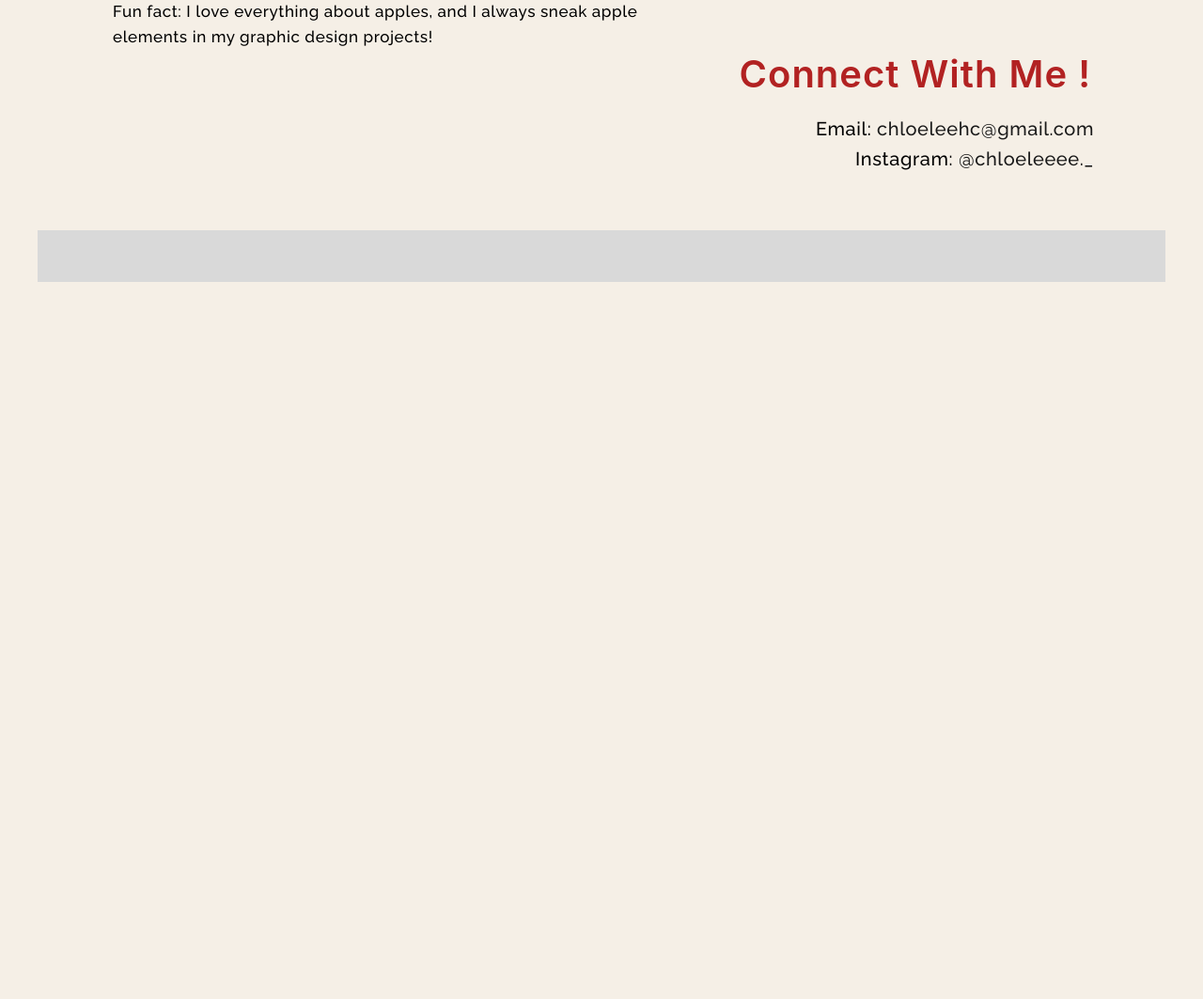
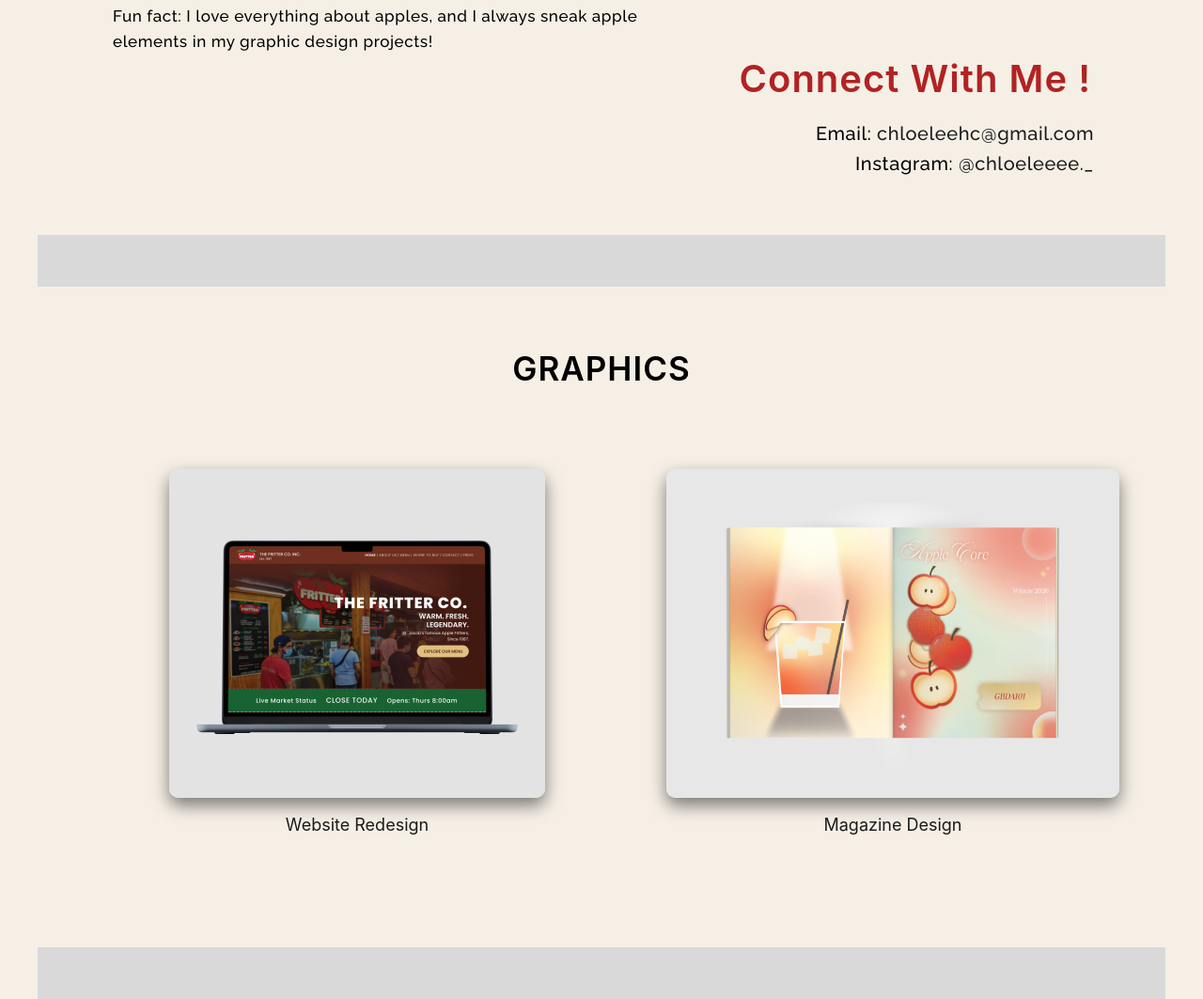
Before and after one commit to chloeleehc/a3-webdesign, a plain HTML site: page index.html in a window 1280 px wide. Shown: the part 1475-2538 px from the top of the page at 94% size. Before the commit the page ends 1775 px from the top, so only its background shows below. Drawn offline with Linux system fonts and the light colour scheme.

Commit message:
( ◕ ◞ ◕ ) auto commit

```diff
--- a/index.html
+++ b/index.html
@@ -30,20 +30,24 @@
     .container {
       width: 1200px;
       margin: 0 auto;
+      box-sizing: border-box;
     }
     nav {
       background-color: #D9D9D9;
-      height: 40px;
-      line-height: 40px;
+      height: 45px;
+      line-height: 45px;
       padding: 10px 40px;
       font-size: 17px;
-      text-align: right;
+      display: flex;
+      align-items: center;
+      justify-content: space-between;
       top: 0;
       position: sticky;
     }
 
     nav ul {
       list-style-type: none;
+      display: flex;
       margin: 0;
       padding: 0;
     }
@@ -52,6 +56,7 @@
       display: inline;
       margin-left: 45px;
     }
+
     .hero-section {
       display: grid;
       grid-template-columns: 45% 55%;
@@ -191,12 +196,46 @@
       width: 400px;
       max-width: 100%;
     }
+
+    .graphics-section {
+      padding: 60px 80px 70px 80px;
+    }
+
+    .graphics-heading {
+      text-align: center;
+      font-size: 35px;
+      margin: 0 0 80px 0;
+    }
+
+    .graphics-grid {
+      display: grid;
+      grid-template-columns: 50% 50%;
+      gap: 50px;
+    }
+
+
+    .graphic-pic img {
+      max-width: 100%;
+      max-height: 350px;
+      object-fit: contain;
+      border-radius: 10px;
+      box-shadow: 0 8px 18px rgba(0, 0, 0, 0.5);
+      display: block;
+      margin: 0 auto;
+    }
+
+    .graphic-caption {
+      font-size: 18px;
+      margin: 18px 0 50px 0;
+      text-align: center;
+    }
   </style>
   </head>
   <body>
     <div class="container">
       <nav>
         <ul>
+          <img src="AppleFolder.png" width="42" alt="Apple Folder">
           <li><a href="#home">home</a></li>
           <li><a href="#projects">projects</a></li>
           <li><a href="#about">about</a></li>
@@ -259,6 +298,29 @@
         </div>
       </section>
     <div class="grey-divider"></div>
+
+    <section id="graphic" class="graphics-section">
+      <h2 class="graphics-heading">GRAPHICS</h2>
+      <div class="graphics-grid">
+        <div class="graphics-card">
+          <a href="website-redesign.html">
+          <div class="graphic-pic">
+            <img src="DesktopMockup.png" alt="Website Redesign">
+            </div>
+          <p class="graphic-caption">Website Redesign</p>
+          </a>
+      </div>
+      <div class="graphic-card">
+        <a href="magazine-design.html">
+        <div class="graphic-pic">
+          <img src="MagazineMockup.png" alt="Magazine Design">
+          </div>
+        <p class="graphic-caption">Magazine Design</p>
+        </a>
+      </div>
+      </div>
+      </section>
+    <div class="grey-divider"></div>
     </div>
   </body>
 </html>
```
Also changed, not shown: AppleFolder.png, DesktopMockup.png (added), MagazineMockup.png (added), MySelfie.png.
